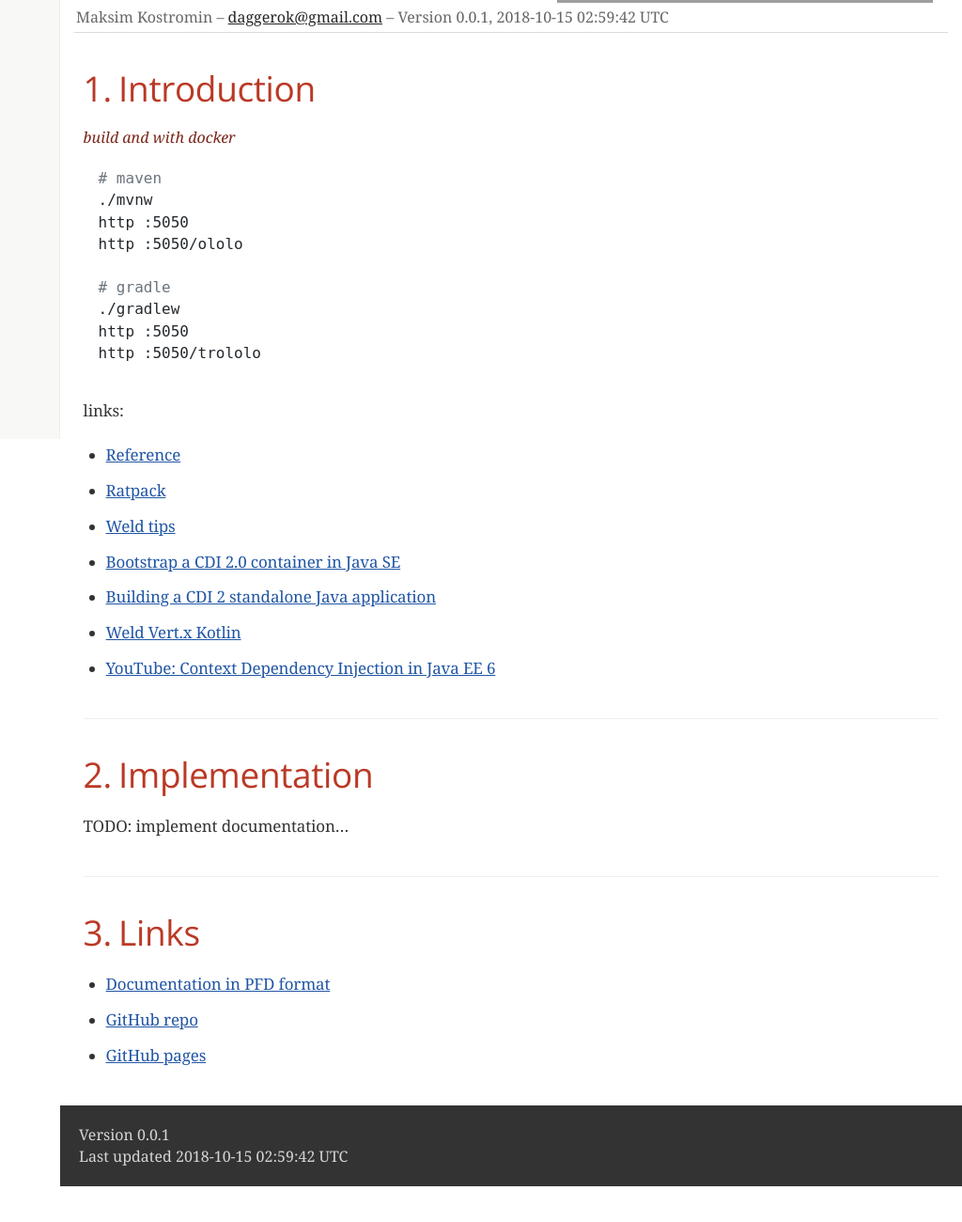
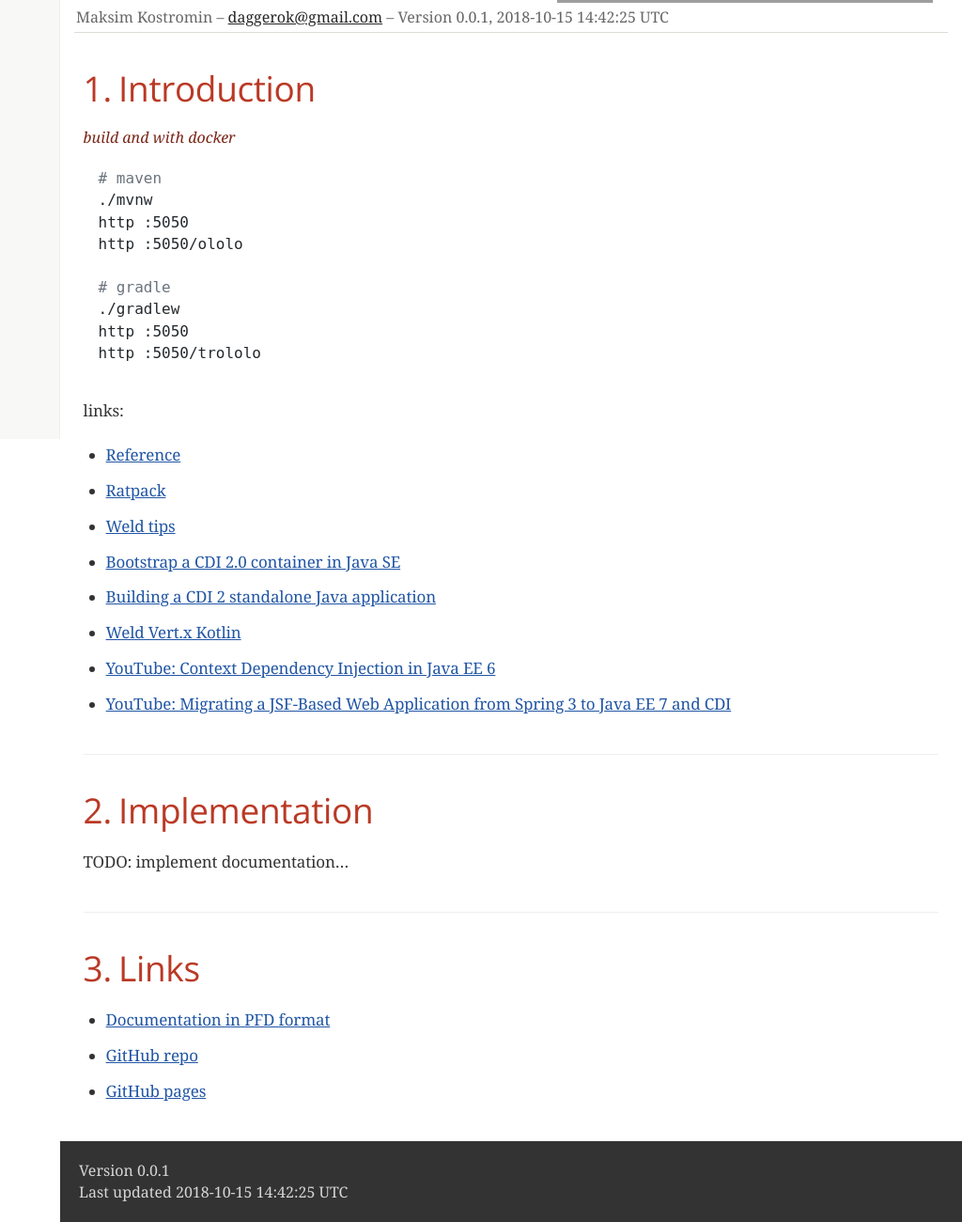
Before and after one commit to daggerok/java-se-cdi-ratpack, a plain HTML site: page 404.html in a window 1280 px wide. Shown: the part 333-1633 px from the top of the page at 94% size, without its empty margins (256-1280 px from the left). Before the commit the page ends 1595 px from the top, so only its background shows below. Drawn offline with nearby package versions, Linux system fonts and the light colour scheme; grey boxes are pictures that could not be loaded; a web font is replaced by a local one.

Commit message:
Deploy daggerok/java-se-cdi-ratpack to github.com/daggerok/java-se-cdi-ratpack.git:gh-pages

```diff
--- a/404.html
+++ b/404.html
@@ -456,7 +456,7 @@ body.book #toc,body.book #preamble,body.book h1.sect0,body.book .sect1>h2{page-b
 <span id="author" class="author">Maksim Kostromin</span><br>
 <span id="email" class="email"><a href="mailto:daggerok@gmail.com">daggerok@gmail.com</a></span><br>
 <span id="revnumber">version 0.0.1,</span>
-<span id="revdate">2018-10-15 02:59:42 UTC</span>
+<span id="revdate">2018-10-15 14:42:25 UTC</span>
 </div>
 <div id="toc" class="toc2">
 <div id="toctitle">Table of Contents</div>
@@ -511,6 +511,9 @@ http :5050/trololo</code></pre>
 <li>
 <p><a href="https://www.youtube.com/watch?v=ZKpUoatSkTc">YouTube: Context Dependency Injection in Java EE 6</a></p>
 </li>
+<li>
+<p><a href="https://www.youtube.com/watch?v=D5Tzf2DMnDQ">YouTube: Migrating a JSF-Based Web Application from Spring 3 to Java EE 7 and CDI</a></p>
+</li>
 </ul>
 </div>
 </div>
@@ -545,7 +548,7 @@ http :5050/trololo</code></pre>
 <div id="footer">
 <div id="footer-text">
 Version 0.0.1<br>
-Last updated 2018-10-15 02:59:42 UTC
+Last updated 2018-10-15 14:42:25 UTC
 </div>
 </div>
 <!-- jquery -->
```
Also changed, not shown: index.html (+5 -2 lines), index.xml (+5 -2 lines), 2 other files.
